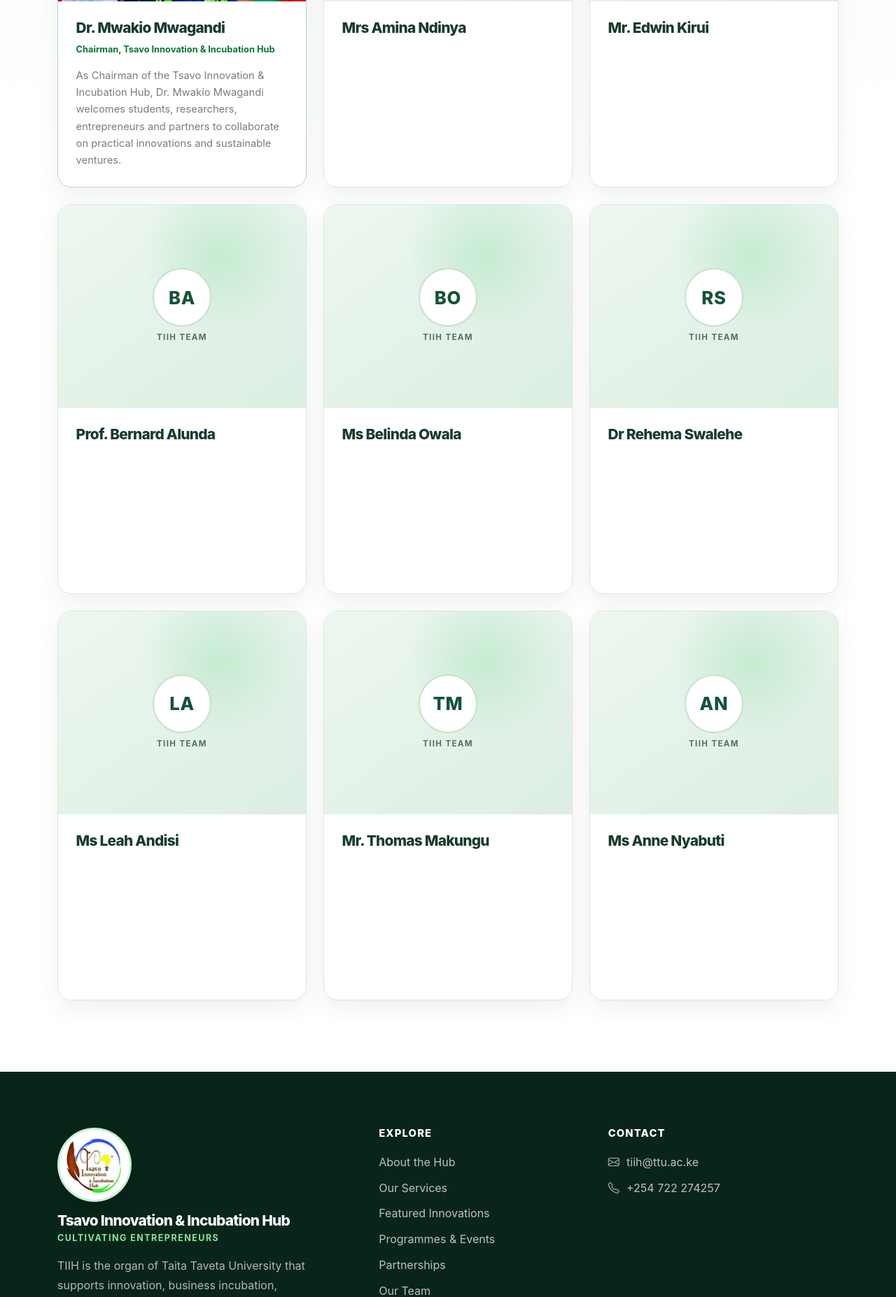
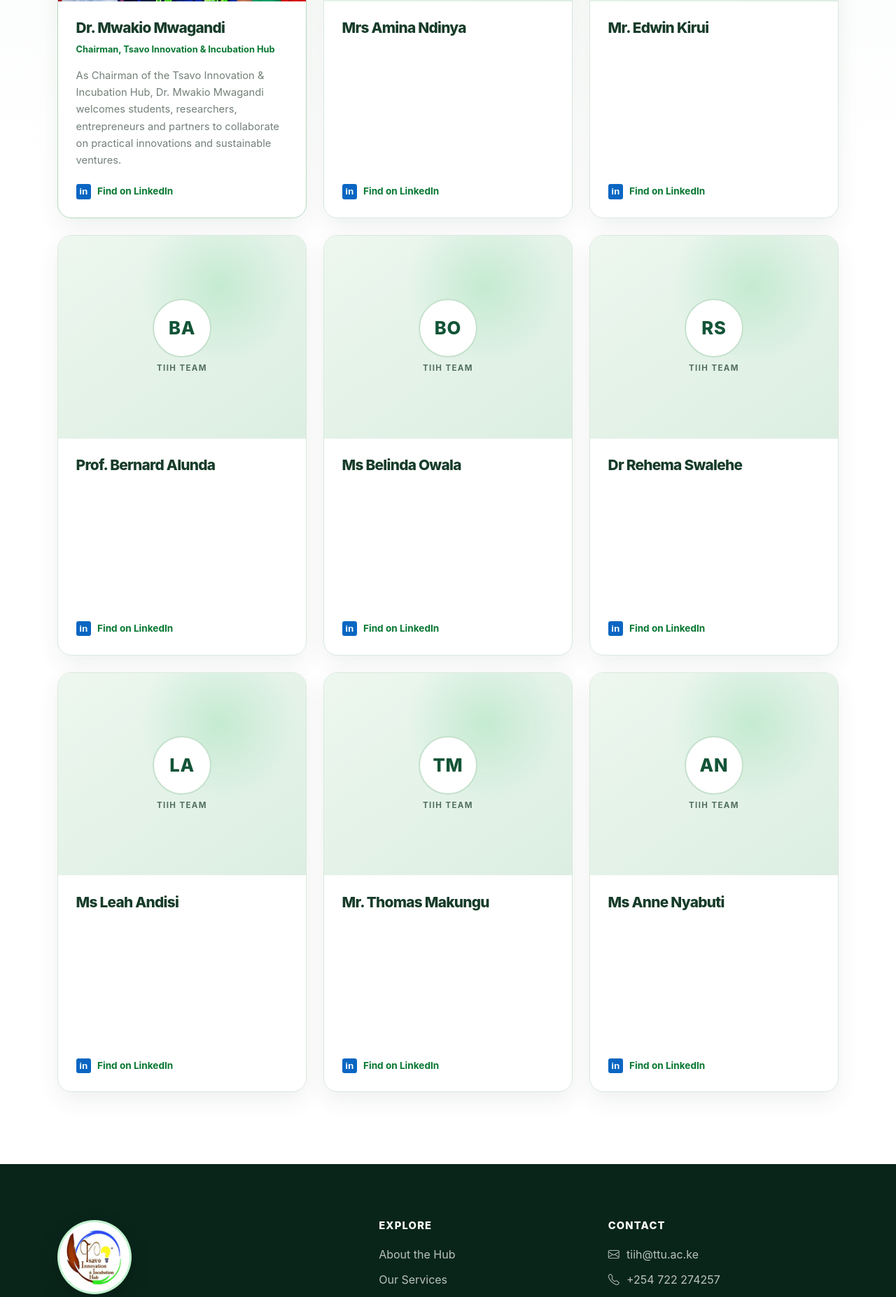
Before and after one commit to JAPHES/tsavo_innovation-incubation_hub_website, a Django app: page /team/ in a window 1280 px wide. Shown: the part 1119-2973 px from the top of the page at 70% size. Run offline with Django 5.2, Linux system fonts and the light colour scheme; data comes from the database, SQL or seed files in the repository; data that the repository does not hold is empty.

Commit message:
Show LinkedIn action on every team profile

```diff
--- a/apps/team/admin.py
+++ b/apps/team/admin.py
@@ -17,7 +17,7 @@ class TeamMemberAdmin(admin.ModelAdmin):
             "Public contact and LinkedIn profile",
             {
                 "fields": ("linkedin_url", "email"),
-                "description": "Add a verified public LinkedIn profile URL when available and approved.",
+                "description": "Add a verified public LinkedIn profile URL when available and approved. Until then, the team card opens a LinkedIn people search for the member's name.",
             },
         ),
     )
--- a/templates/partials/team_card.html
+++ b/templates/partials/team_card.html
@@ -1,5 +1,5 @@
 {% load static %}
-<article class="team-card{% if member.is_chair %} team-card-chair{% elif not member.photograph %} team-card-unpictured{% endif %}" aria-labelledby="team-member-{{ member.pk }}">
+<article class="team-card{% if member.is_chair %} team-card-chair{% endif %}" aria-labelledby="team-member-{{ member.pk }}">
   <div class="team-photo">
     {% if member.photograph %}
     <img src="{{ member.photograph.url }}" alt="Portrait of {{ member.full_name }}" loading="{% if forloop.first %}eager{% else %}lazy{% endif %}"{% if forloop.first %} fetchpriority="high"{% endif %}>
@@ -17,6 +17,10 @@
     <h3 id="team-member-{{ member.pk }}">{{ member.full_name }}</h3>
     {% if member.role %}<span class="team-role">{{ member.role }}</span>{% endif %}
     {% if member.biography %}<p>{{ member.biography }}</p>{% endif %}
-    {% if member.linkedin_url %}<a class="team-linkedin" href="{{ member.linkedin_url }}" target="_blank" rel="noopener noreferrer" aria-label="{{ member.full_name }} on LinkedIn"><i class="bi bi-linkedin" aria-hidden="true"></i> LinkedIn profile <i class="bi bi-arrow-up-right" aria-hidden="true"></i></a>{% endif %}
+    {% if member.linkedin_url %}
+      <a class="team-linkedin" href="{{ member.linkedin_url }}" target="_blank" rel="noopener noreferrer" aria-label="View {{ member.full_name }}'s LinkedIn profile (opens in a new tab)"><span class="linkedin-mark" aria-hidden="true">in</span> LinkedIn profile</a>
+    {% else %}
+      <a class="team-linkedin" href="https://www.linkedin.com/search/results/people/?keywords={{ member.full_name|urlencode }}" target="_blank" rel="noopener noreferrer" aria-label="Search LinkedIn for {{ member.full_name }} (opens in a new tab)"><span class="linkedin-mark" aria-hidden="true">in</span> Find on LinkedIn</a>
+    {% endif %}
   </div>
 </article>
```
Also changed, not shown: apps/team/tests.py (+6 -2 lines).
